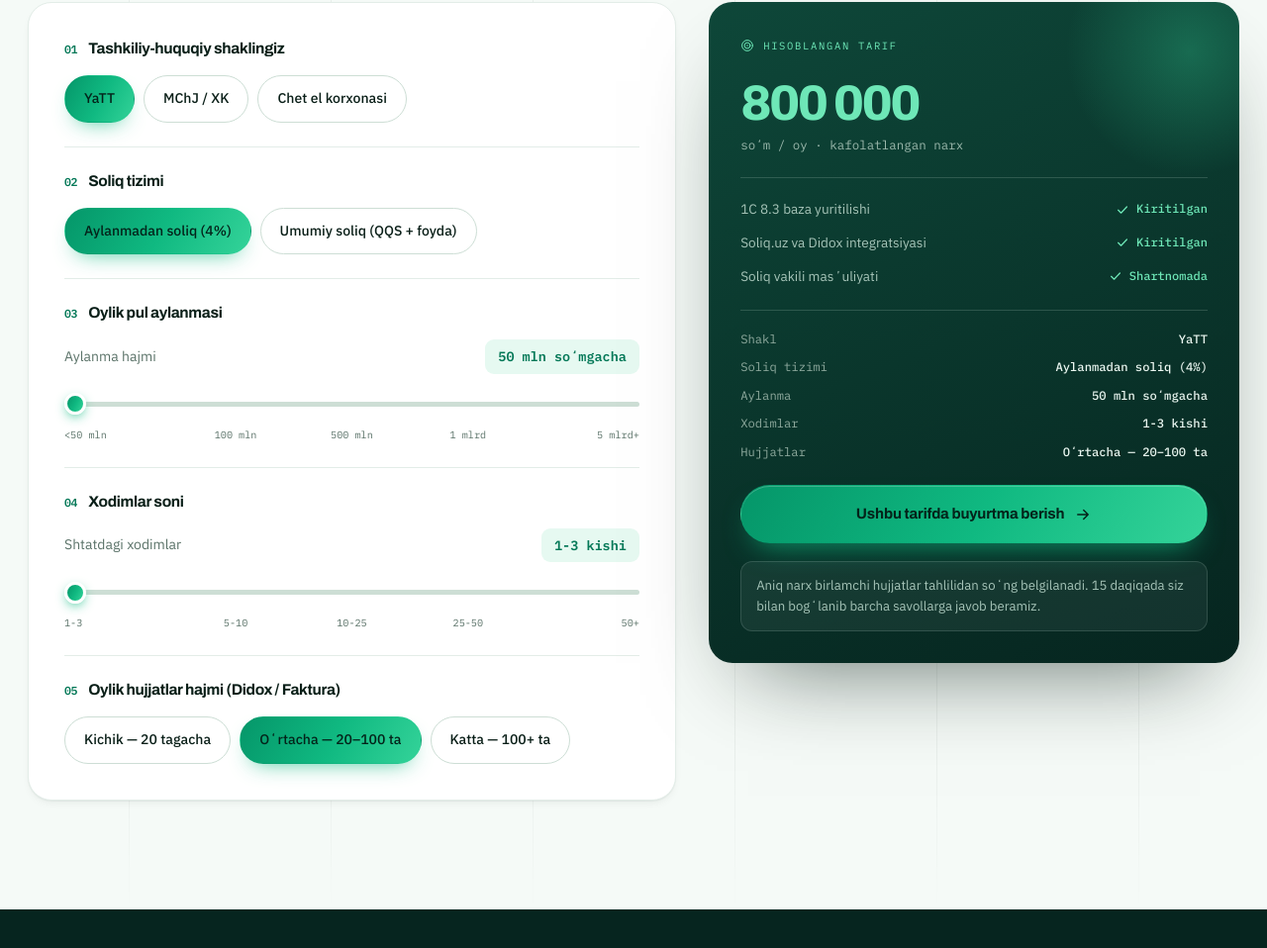
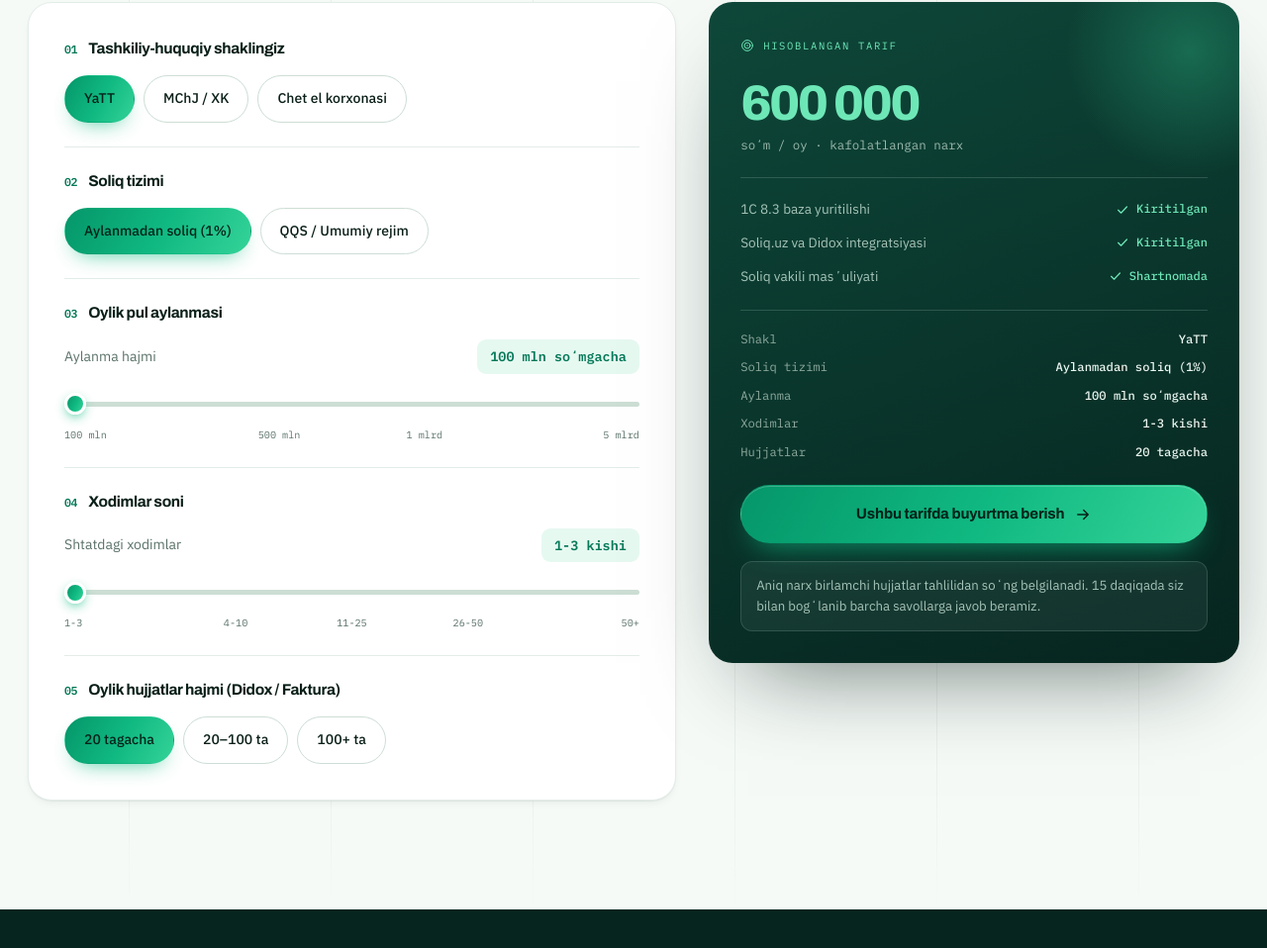
Before and after one commit to ShukurullohMamadaliyev/united-finance, a website: page public/index.html in a window 1280 px wide. Shown: the part 3988-4946 px from the top of the page at 99% size. Drawn offline with nearby package versions, Linux system fonts and the light colour scheme.

Commit message:
Narx kalkulyatori yangi tariflar matritsasi va matematik modeliga moslashtirildi

```diff
--- a/public/index.html
+++ b/public/index.html
@@ -1848,8 +1848,8 @@ input[type=range]:focus-visible{outline:2px solid var(--green-2);outline-offset:
         <div class="calc-step">
           <div class="calc-q"><i>02</i>Soliq tizimi</div>
           <div class="opts" data-group="tax" role="group" aria-label="Soliq tizimi">
-            <button type="button" class="opt is-on" data-val="turnover">Aylanmadan soliq (4%)</button>
-            <button type="button" class="opt" data-val="vat">Umumiy soliq (QQS + foyda)</button>
+            <button type="button" class="opt is-on" data-val="aylanma">Aylanmadan soliq (1%)</button>
+            <button type="button" class="opt" data-val="qqs">QQS / Umumiy rejim</button>
           </div>
         </div>
 
@@ -1857,10 +1857,10 @@ input[type=range]:focus-visible{outline:2px solid var(--green-2);outline-offset:
           <div class="calc-q"><i>03</i>Oylik pul aylanmasi</div>
           <div class="slider-row">
             <label for="turnoverRange" style="font-size:14px;color:var(--muted)">Aylanma hajmi</label>
-            <span class="slider-val" id="turnoverVal">50 mln soʻmgacha</span>
+            <span class="slider-val" id="turnoverVal">100 mln soʻmgacha</span>
           </div>
-          <input type="range" id="turnoverRange" min="1" max="5" step="1" value="1" aria-label="Oylik pul aylanmasi">
-          <div class="ticks"><span>&lt;50 mln</span><span>100 mln</span><span>500 mln</span><span>1 mlrd</span><span>5 mlrd+</span></div>
+          <input type="range" id="turnoverRange" min="1" max="4" step="1" value="1" aria-label="Oylik pul aylanmasi">
+          <div class="ticks"><span>100 mln</span><span>500 mln</span><span>1 mlrd</span><span>5 mlrd</span></div>
         </div>
 
         <div class="calc-step">
@@ -1869,23 +1869,23 @@ input[type=range]:focus-visible{outline:2px solid var(--green-2);outline-offset:
             <label for="empRange" style="font-size:14px;color:var(--muted)">Shtatdagi xodimlar</label>
             <span class="slider-val" id="empVal">1-3 kishi</span>
           </div>
-          <input type="range" id="empRange" min="1" max="5" step="1" value="1" aria-label="Xodimlar soni">
-          <div class="ticks"><span>1-3</span><span>5-10</span><span>10-25</span><span>25-50</span><span>50+</span></div>
+          <input type="range" id="empRange" min="0" max="4" step="1" value="0" aria-label="Xodimlar soni">
+          <div class="ticks"><span>1-3</span><span>4-10</span><span>11-25</span><span>26-50</span><span>50+</span></div>
         </div>
 
         <div class="calc-step">
           <div class="calc-q"><i>05</i>Oylik hujjatlar hajmi (Didox / Faktura)</div>
           <div class="opts" data-group="doc" role="group" aria-label="Hujjatlar hajmi">
-            <button type="button" class="opt" data-val="low">Kichik — 20 tagacha</button>
-            <button type="button" class="opt is-on" data-val="medium">Oʻrtacha — 20–100 ta</button>
-            <button type="button" class="opt" data-val="high">Katta — 100+ ta</button>
+            <button type="button" class="opt is-on" data-val="low">20 tagacha</button>
+            <button type="button" class="opt" data-val="medium">20–100 ta</button>
+            <button type="button" class="opt" data-val="high">100+ ta</button>
           </div>
         </div>
       </div>
 
       <aside class="calc-out">
         <span class="co-label"><svg style="width:14px;height:14px" aria-hidden="true"><use href="#i-target"/></svg>Hisoblangan tarif</span>
-        <div class="co-price num" id="calcPrice">800 000</div>
+        <div class="co-price num" id="calcPrice">600 000</div>
         <div class="co-per">soʻm / oy · kafolatlangan narx</div>
 
         <div class="co-list">
@@ -1896,10 +1896,10 @@ input[type=range]:focus-visible{outline:2px solid var(--green-2);outline-offset:
 
         <div class="co-sum">
           <span>Shakl <b id="sumForm">YaTT</b></span>
-          <span>Soliq tizimi <b id="sumTax">Aylanmadan soliq</b></span>
-          <span>Aylanma <b id="sumTurn">50 mln soʻmgacha</b></span>
+          <span>Soliq tizimi <b id="sumTax">Aylanmadan soliq (1%)</b></span>
+          <span>Aylanma <b id="sumTurn">100 mln soʻmgacha</b></span>
           <span>Xodimlar <b id="sumEmp">1-3 kishi</b></span>
-          <span>Hujjatlar <b id="sumDoc">Oʻrtacha</b></span>
+          <span>Hujjatlar <b id="sumDoc">20 tagacha</b></span>
         </div>
 
         <div style="position:relative;margin-top:24px">
@@ -2711,35 +2711,57 @@ input[type=range]:focus-visible{outline:2px solid var(--green-2);outline-offset:
   }
 
   /* ---------------------------------------------------------
-     6. price calculator
-     Mirrors the pricing algorithm from the existing
-     youngfinteam site so quotes stay consistent.
+     6. price calculator (Mathematical Model & Tariff Matrix)
+     Formula: Jami Narx = Baza Narxi + (Xodimlar Bosqichi * Qadam Narxi) + (Hujjatlar Bosqichi * Qadam Narxi)
      --------------------------------------------------------- */
-  var turnoverLabels = ["50 mln soʻmgacha", "100 mln soʻmgacha", "500 mln soʻmgacha", "1 mlrd soʻmgacha", "5 mlrd+ soʻm"];
-  var employeeLabels = ["1-3 kishi", "5-10 kishi", "10-25 kishi", "25-50 kishi", "50+ kishi"];
+  var turnoverLabels = ["100 mln soʻmgacha", "500 mln soʻmgacha", "1 mlrd soʻmgacha", "5 mlrd soʻmgacha"];
+  var employeeLabels = ["1-3 kishi", "4-10 kishi", "11-25 kishi", "26-50 kishi", "50+ kishi"];
   var formLabels = { yatt: "YaTT", mchj: "MChJ / XK", foreign: "Chet el korxonasi" };
-  var taxLabels  = { turnover: "Aylanmadan soliq (4%)", vat: "Umumiy soliq (QQS + foyda)" };
-  var docLabels  = { low: "Kichik — 20 tagacha", medium: "Oʻrtacha — 20–100 ta", high: "Katta — 100+ ta" };
-
-  var calcState = { form: "yatt", tax: "turnover", turn: 1, emp: 1, doc: "medium" };
+  var taxLabels  = { aylanma: "Aylanmadan soliq (1%)", qqs: "QQS / Umumiy rejim", turnover: "Aylanmadan soliq (1%)", vat: "QQS / Umumiy rejim" };
+  var docLabels  = { low: "20 tagacha", medium: "20–100 ta", high: "100+ ta" };
+
+  var calcState = { form: "yatt", tax: "aylanma", turn: 1, emp: 0, doc: "low" };
   var priceEl = $("#calcPrice");
-  var shownPrice = 800000;
+  var shownPrice = 600000;
 
   function computePrice() {
-    var p = 800000;
-    if (calcState.form === "mchj")    p = 1500000;
-    if (calcState.form === "foreign") p = 3000000;
-    if (calcState.tax === "vat")      p *= 1.8;
-    p += (calcState.turn - 1) * 400000;
-    p += (calcState.emp  - 1) * 350000;
-    if (calcState.doc === "low")  p *= 0.85;
-    if (calcState.doc === "high") p *= 1.3;
-    return Math.round(p / 100000) * 100000;
+    var isYatt = calcState.form === "yatt";
+    var isAylanma = calcState.tax === "aylanma" || calcState.tax === "turnover";
+
+    var basePrice = 0;
+    var stepPriceEmp = 0;
+    var stepPriceDoc = 0;
+
+    if (isYatt) {
+      if (isAylanma) {
+        // YaTT (Aylanma 1%)
+        var turnoverBase = [600000, 800000, 1000000, 2000000];
+        var turnIdx = Math.min(Math.max(calcState.turn - 1, 0), 3);
+        basePrice = turnoverBase[turnIdx];
+        stepPriceEmp = 100000;
+        stepPriceDoc = 100000;
+      } else {
+        // YaTT (QQS)
+        basePrice = 3000000;
+        stepPriceEmp = 100000;
+        stepPriceDoc = 100000;
+      }
+    } else {
+      // MChJ / XK / Chet el korxonasi
+      basePrice = 3200000;
+      stepPriceEmp = 200000;
+      stepPriceDoc = 200000;
+    }
+
+    var empStep = typeof calcState.emp === "number" ? calcState.emp : 0;
+    var docMap = { low: 0, medium: 1, high: 2 };
+    var docStep = docMap[calcState.doc] !== undefined ? docMap[calcState.doc] : 0;
+
+    var totalPrice = basePrice + (empStep * stepPriceEmp) + (docStep * stepPriceDoc);
+    return totalPrice;
   }
 
   function animatePrice(from, to) {
-    /* the count-up is decoration; a hidden tab never runs rAF, so in that
-       case write the real figure straight away rather than leave it stale */
     if (reduced || from === to || document.hidden) { priceEl.textContent = groupThousands(to); return; }
 
     var t0 = null, dur = 420;
@@ -2759,13 +2781,16 @@ input[type=range]:focus-visible{outline:2px solid var(--green-2);outline-offset:
     animatePrice(shownPrice, next);
     shownPrice = next;
 
-    $("#turnoverVal").textContent = turnoverLabels[calcState.turn - 1];
-    $("#empVal").textContent      = employeeLabels[calcState.emp - 1];
-    $("#sumForm").textContent = formLabels[calcState.form];
-    $("#sumTax").textContent  = taxLabels[calcState.tax];
-    $("#sumTurn").textContent = turnoverLabels[calcState.turn - 1];
-    $("#sumEmp").textContent  = employeeLabels[calcState.emp - 1];
-    $("#sumDoc").textContent  = docLabels[calcState.doc];
+    var turnIdx = Math.min(Math.max(calcState.turn - 1, 0), turnoverLabels.length - 1);
+    var empIdx = Math.min(Math.max(calcState.emp, 0), employeeLabels.length - 1);
+
+    $("#turnoverVal").textContent = turnoverLabels[turnIdx];
+    $("#empVal").textContent      = employeeLabels[empIdx];
+    $("#sumForm").textContent = formLabels[calcState.form] || "YaTT";
+    $("#sumTax").textContent  = taxLabels[calcState.tax] || "Aylanmadan soliq";
+    $("#sumTurn").textContent = turnoverLabels[turnIdx];
+    $("#sumEmp").textContent  = employeeLabels[empIdx];
+    $("#sumDoc").textContent  = docLabels[calcState.doc] || "20 tagacha";
   }
 
   if (priceEl) {
@@ -2792,11 +2817,13 @@ input[type=range]:focus-visible{outline:2px solid var(--green-2);outline-offset:
 
     $("#calcOrder").addEventListener("click", function () {
       var price = groupThousands(computePrice()) + " soʻm/oy";
+      var turnIdx = Math.min(Math.max(calcState.turn - 1, 0), turnoverLabels.length - 1);
+      var empIdx = Math.min(Math.max(calcState.emp, 0), employeeLabels.length - 1);
       openLead({
         source: "Narx kalkulyatori",
         details: [
           formLabels[calcState.form], taxLabels[calcState.tax],
-          turnoverLabels[calcState.turn - 1], employeeLabels[calcState.emp - 1],
+          turnoverLabels[turnIdx], employeeLabels[empIdx],
           docLabels[calcState.doc], price
         ].join(" · "),
         context: "Tanlangan tarif: " + price
```
